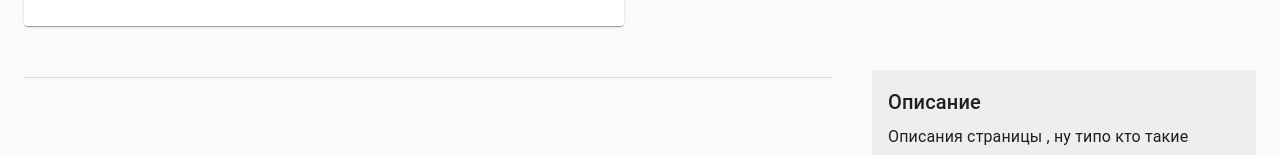
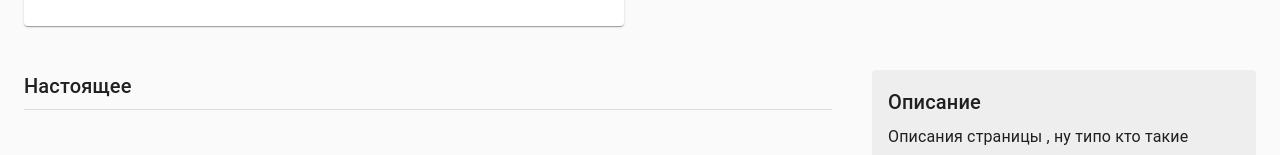
Before and after one commit to Rusdiv/Kosmos, a React (Create React App) app: page /today in a window 1280 px wide. Shown: the part 479-634 px from the top of the page. Built offline with nearby package versions, Linux system fonts and the light colour scheme.

Commit message:
add titles

```diff
--- a/src/App.js
+++ b/src/App.js
@@ -13,16 +13,16 @@ function App() {
           <Blog type="people" title="Космонавт" />
         </Route>
         <Route path="/yesterday">
-          <Blog type="yesterday" />
+          <Blog type="yesterday" title="Прошлое" />
         </Route>
         <Route path="/today">
-          <Blog type="today" />
+          <Blog type="today" title="Настоящее " />
         </Route>
         <Route path="/nextday">
-          <Blog type="nextday" />
+          <Blog type="nextday" title="Будущее" />
         </Route>
         <Route path="/planets">
-          <Blog type="planets" />
+          <Blog type="planets" title="Планеты" />
         </Route>
       </Switch>
     </BrowserRouter>
--- a/src/componets/Main.jsx
+++ b/src/componets/Main.jsx
@@ -32,8 +32,6 @@ export default function Main(props) {
   const classes = useStyles();
   const { posts, title } = props;
 
-  console.log(posts);
-
   return (
     <Grid item xs={12} md={8}>
       <Typography variant="h6" gutterBottom>
```
Also changed, not shown: 1 other file (tests, documents, lock files or other folders).
